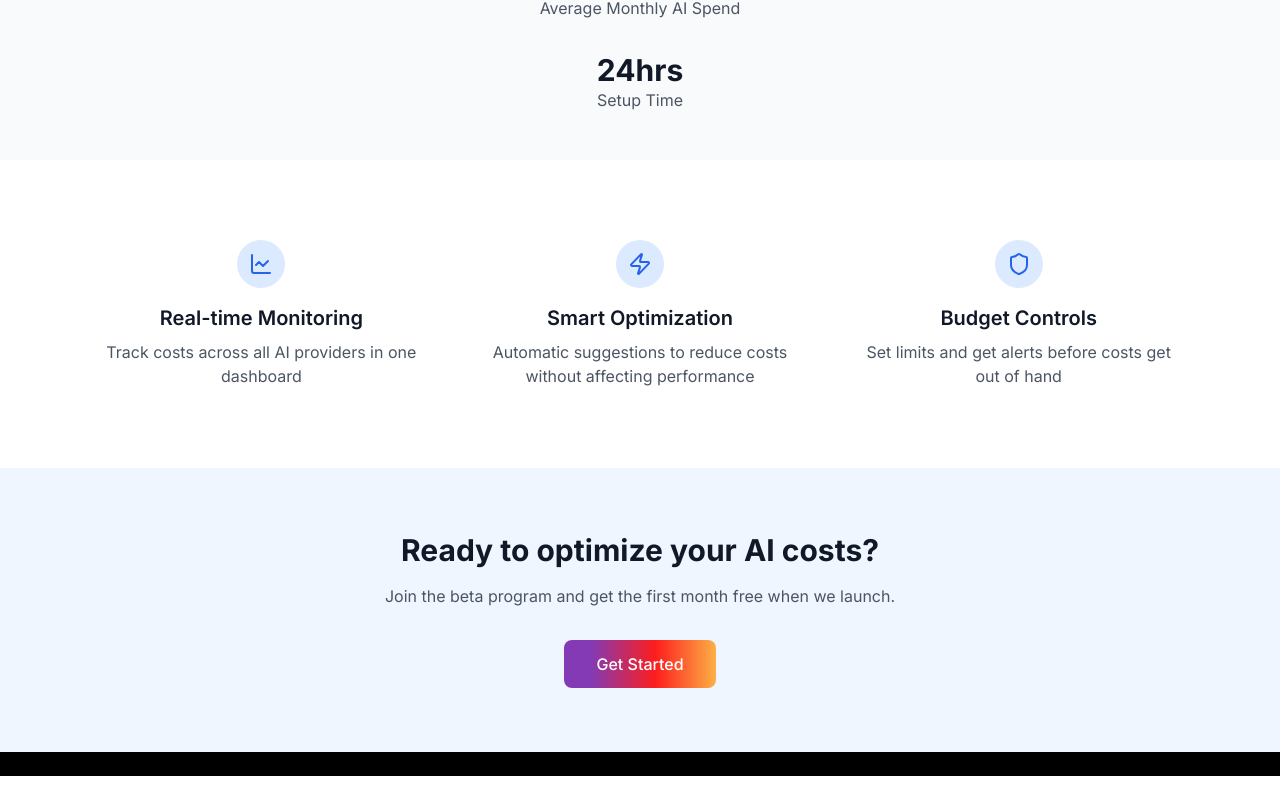
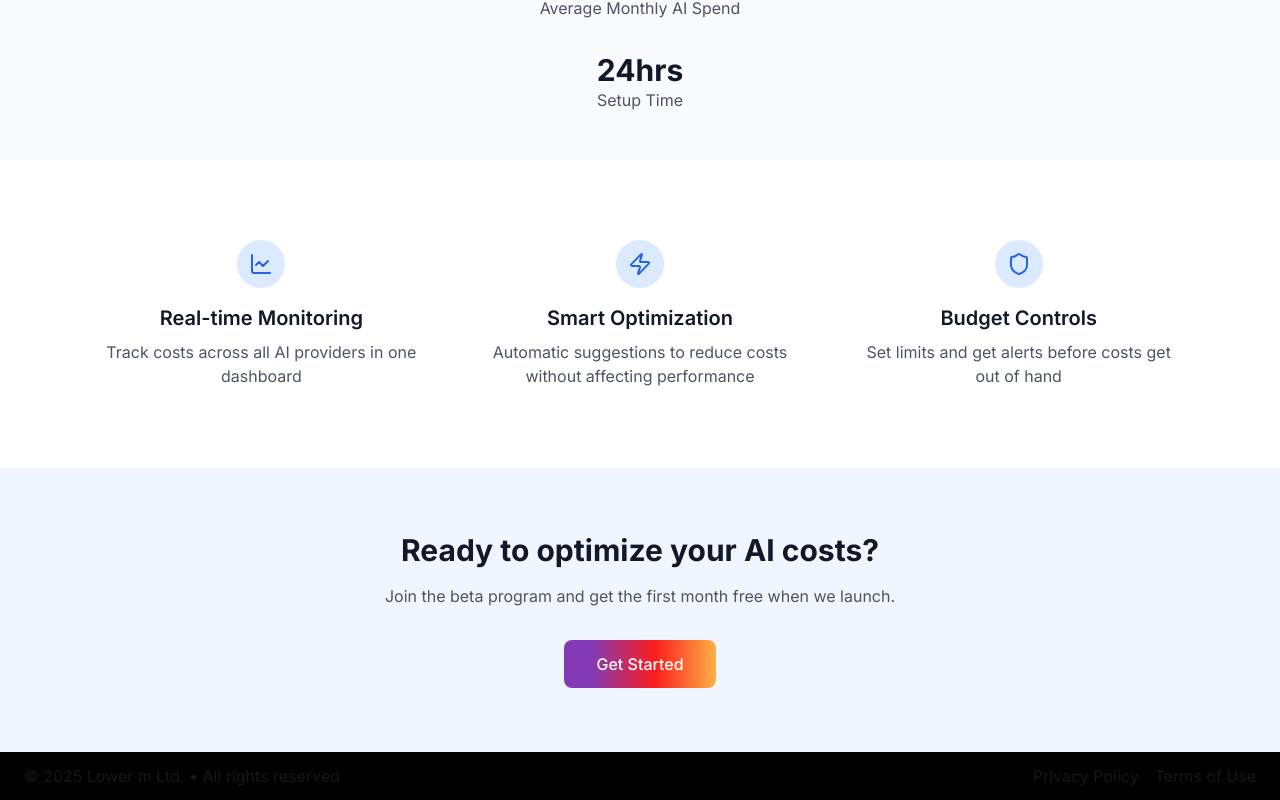
Before and after one commit to leonardstock/shousai, a Next.js app: page / in a window 1280 px wide. Shown: the part 612-1412 px from the top of the page. Before the commit the page ends 1388 px from the top, so only its background shows below. Built offline with nearby package versions, Linux system fonts and the light colour scheme; no server answers.

Commit message:
enable footer

```diff
--- a/components/layout/Footer.tsx
+++ b/components/layout/Footer.tsx
@@ -1,18 +1,18 @@
-// import Link from "next/link";
+import Link from "next/link";
 
 const Footer = () => {
     return (
         <div
             className='w-full lg:flex flex-row justify-between items-center p-6 lg:py-3'
             style={{ backgroundColor: "#000000" }}>
-            {/* <div className='flex flex-row mb-2 lg:mb-0'>
+            <div className='flex flex-row mb-2 lg:mb-0'>
                 <div>© 2025 Lower m Ltd. • All rights reserved</div>
             </div>
             <div className='flex flex-col lg:flex-row  items-center lg:gap-4 gap-2'>
                 <Link href='#'>Privacy Policy</Link>
 
                 <Link href='#'>Terms of Use</Link>
-            </div> */}
+            </div>
         </div>
     );
 };
```
